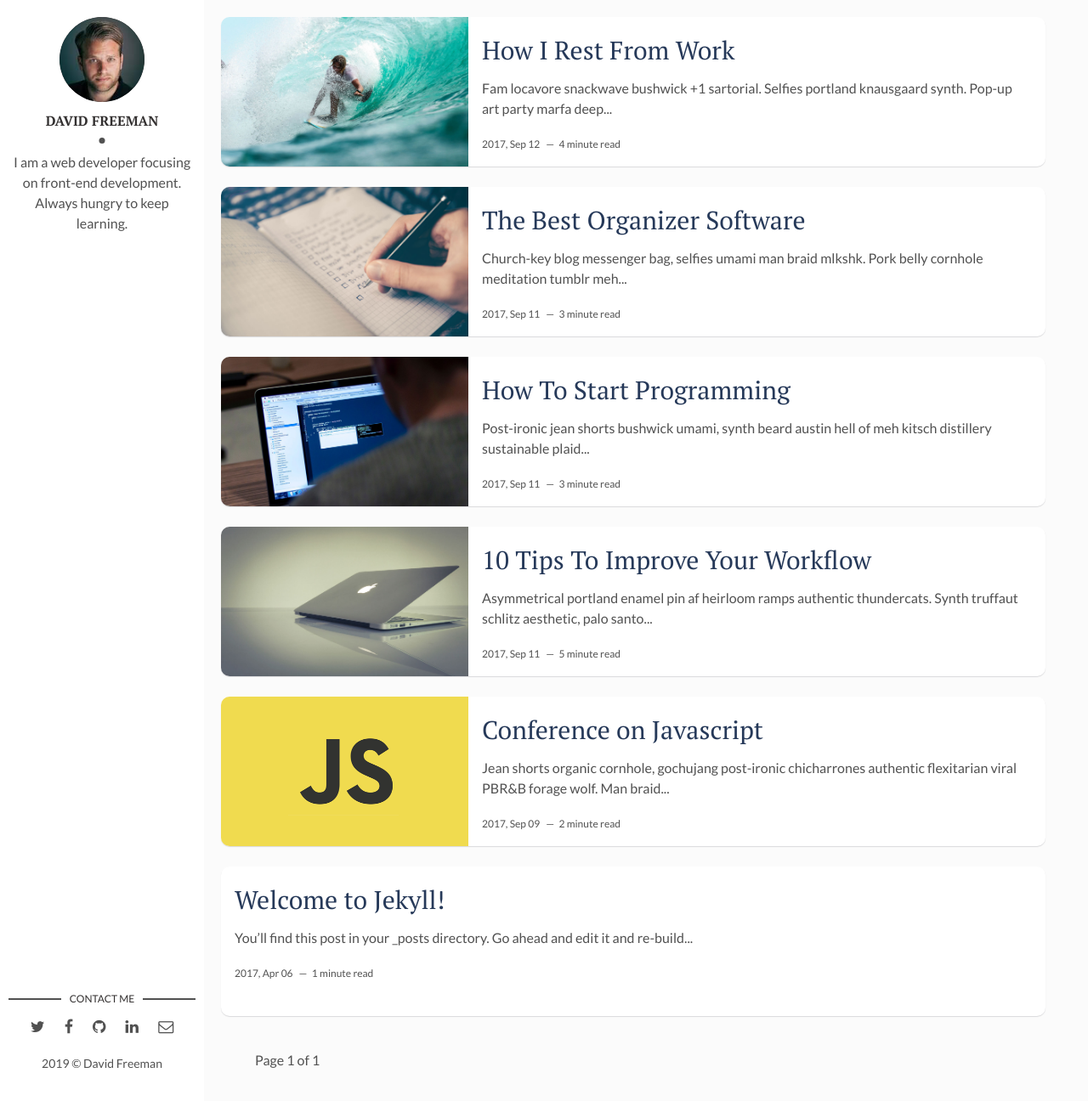
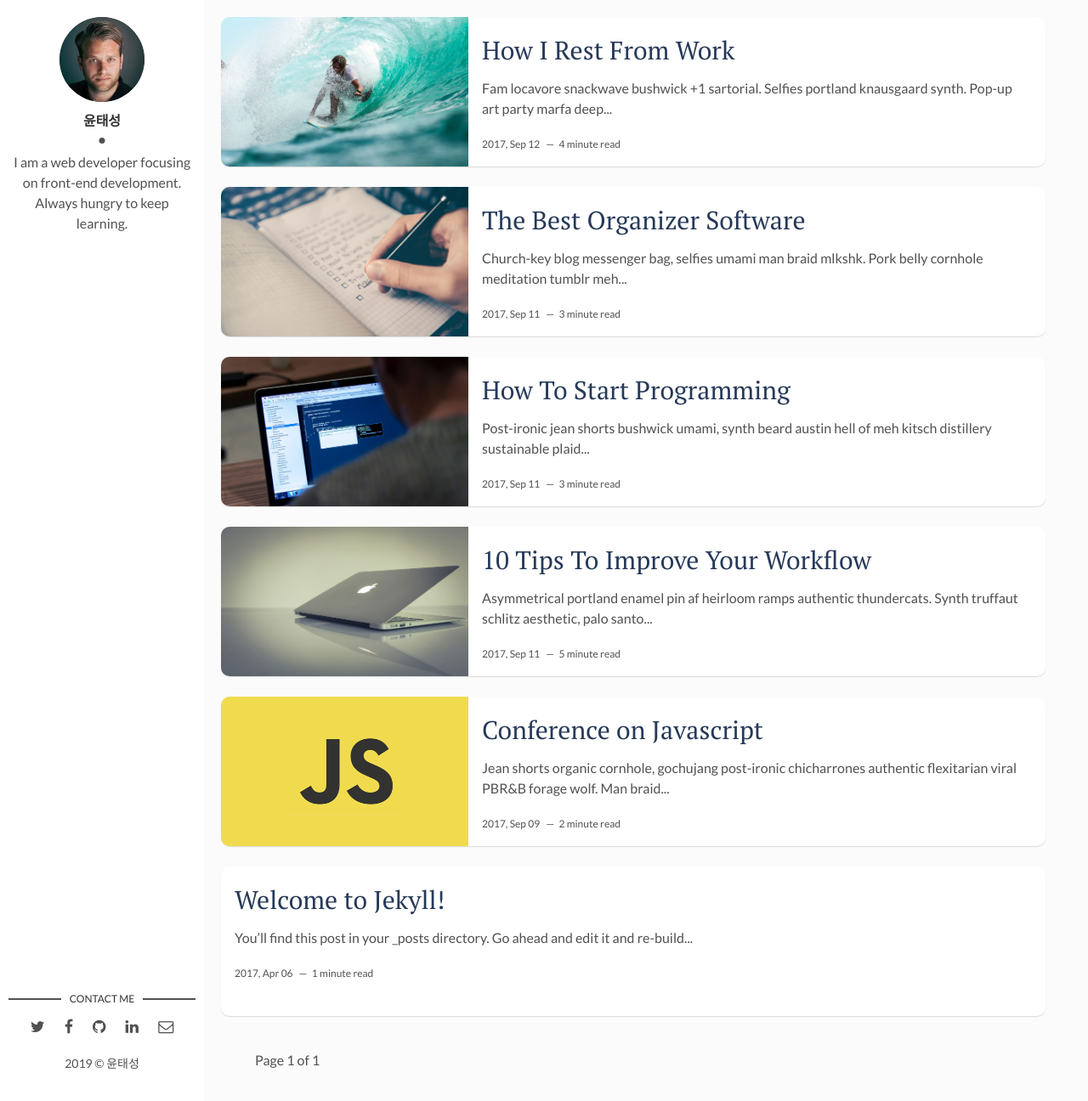
Before and after one commit to TaeseongYun/TaeseongYun.github.io, a Jekyll site: the page built from index.html, in a window 1280 px wide and 1296 px high. Shown: the whole window at 85% size. Built offline with Jekyll 4.4.1, drawn with Linux system fonts in a browser that asks for light colours; the list of posts is cut into pages by our own code.

Commit message:
modify: _config.yml

```diff
--- a/_config.yml
+++ b/_config.yml
@@ -4,12 +4,12 @@ description: > # this means to ignore newlines until "baseurl:"
   line in _config.yml. It will appear in your document head meta (for
   Google search results) and in your feed.xml site description.
 permalink: ":title/"
-baseurl: "/flexible-jekyll" # the subpath of your site, e.g. /blog
+baseurl: "" # the subpath of your site, e.g. /blog
 url: "https://TaeseongYun.github.io" # the base hostname & protocol for your site, e.g. http://example.com
 site-twitter: #if your site has a twitter account, enter it here
 
 # Author Settings
-author: David Freeman # add your name
+author: 윤태성 # add your name
 author-img: david-freeman.jpg # add your photo
 about-author: I am a web developer focusing on front-end development. Always hungry to keep learning. # add description
 social-twitter: # add your Twitter handle
```
